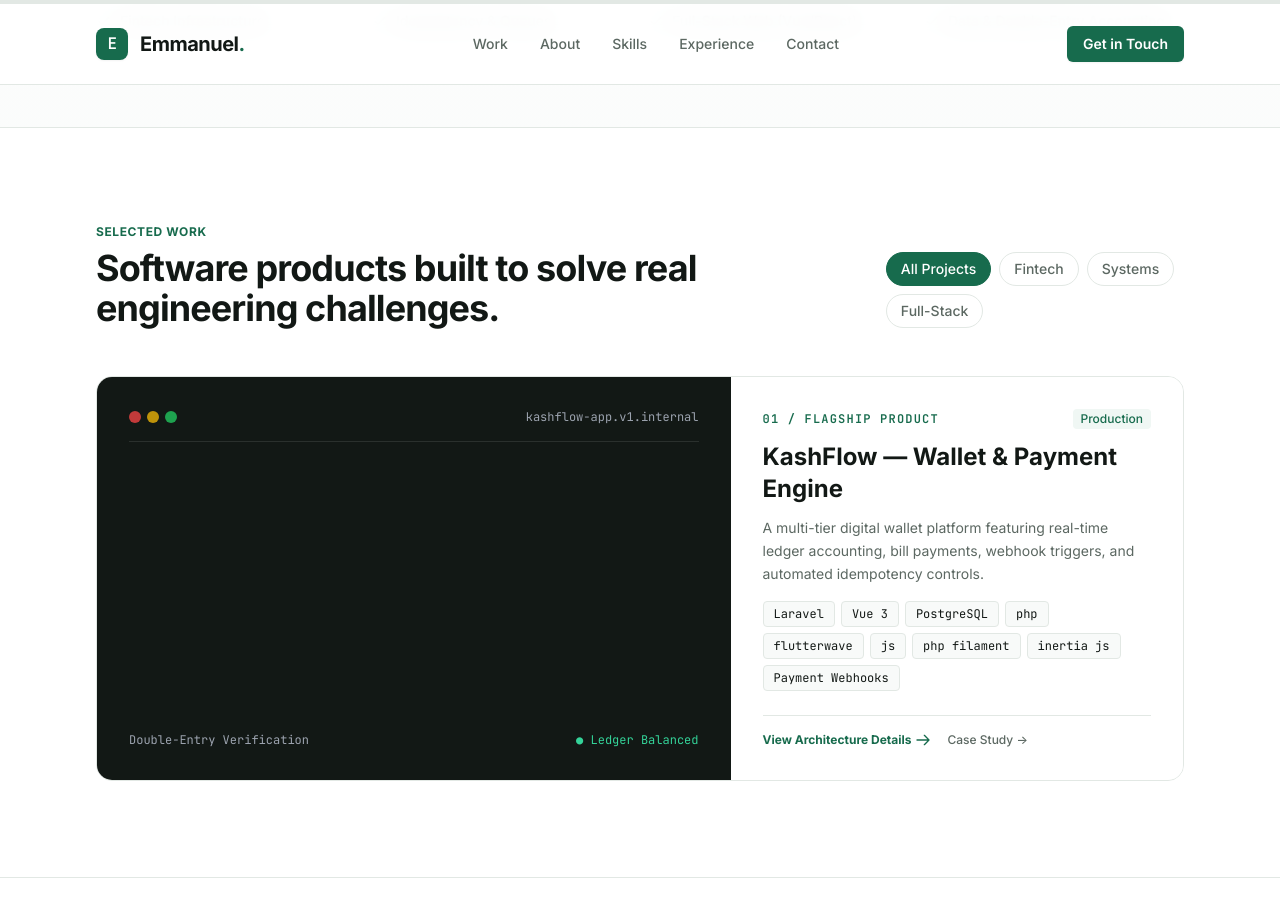
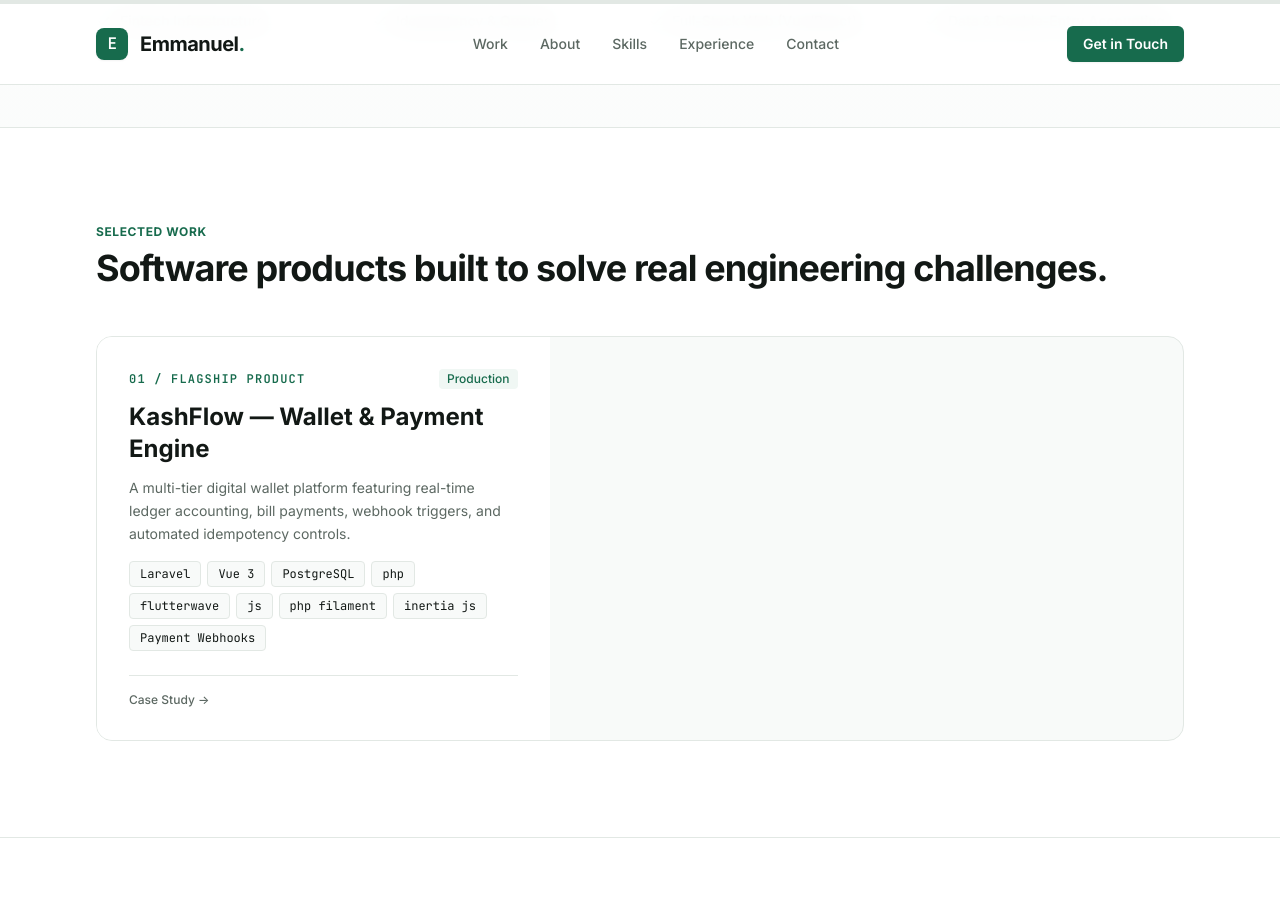
Before and after one commit to AvalonLabs-cloud/solid-cloud.github.io, a Jekyll site: the page index.html, which Jekyll copies as it is, in a window 1280 px wide and 900 px high, scrolled down 619 px. Built offline with Jekyll 4.4.1, drawn with Linux system fonts in a browser that asks for light colours; nearby versions of some CDN libraries; some of the changed text lies outside the part shown.

Commit message:
Refactor index.html by removing filters and updating email
Updated email address and removed unused sections from the HTML.

```diff
--- a/index.html
+++ b/index.html
@@ -203,14 +203,6 @@
             <p class="text-xs font-bold uppercase tracking-wider text-brand mb-2">Selected Work</p>
             <h2 class="text-2xl sm:text-4xl font-bold text-ink tracking-tight">Software products built to solve real engineering challenges.</h2>
           </div>
-
-          <!-- Category Filter Buttons -->
-          <div class="flex flex-wrap gap-2 text-xs sm:text-sm" id="projectFilters">
-            <button data-filter="all" class="filter-btn active px-3.5 py-1.5 rounded-full border border-brand bg-brand text-white font-medium transition-all">All Projects</button>
-            <button data-filter="fintech" class="filter-btn px-3.5 py-1.5 rounded-full border border-surface-border bg-white text-ink-muted hover:border-brand font-medium transition-all">Fintech</button>
-            <button data-filter="systems" class="filter-btn px-3.5 py-1.5 rounded-full border border-surface-border bg-white text-ink-muted hover:border-brand font-medium transition-all">Systems</button>
-            <button data-filter="fullstack" class="filter-btn px-3.5 py-1.5 rounded-full border border-surface-border bg-white text-ink-muted hover:border-brand font-medium transition-all">Full-Stack</button>
-          </div>
         </div>
 
         <!-- Projects Grid -->
@@ -219,26 +211,6 @@
           <!-- PROJECT 1 (FLAGSHIP): KashFlow -->
           <article data-category="fintech fullstack" class="project-card lg:col-span-2 group rounded-2xl border border-surface-border bg-surface-neutral overflow-hidden hover:border-brand-border hover:shadow-xl transition-all duration-300">
             <div class="grid grid-cols-1 lg:grid-cols-12">
-
-              <!-- Custom Interactive Mockup Placeholder Frame -->
-              <div class="lg:col-span-7 bg-ink p-6 sm:p-8 flex flex-col justify-between relative min-h-[280px] sm:min-h-[340px]">
-                <div class="flex items-center justify-between pb-4 border-b border-white/10 text-xs font-mono text-gray-400">
-                  <div class="flex items-center gap-1.5">
-                    <span class="w-3 h-3 rounded-full bg-red-500/80 inline-block"></span>
-                    <span class="w-3 h-3 rounded-full bg-yellow-500/80 inline-block"></span>
-                    <span class="w-3 h-3 rounded-full bg-green-500/80 inline-block"></span>
-                  </div>
-                  <span>kashflow-app.v1.internal</span>
-                </div>
-
-
-
-                <div class="flex items-center justify-between text-xs text-gray-400 font-mono pt-2">
-                  <span>Double-Entry Verification</span>
-                  <span class="text-emerald-400">● Ledger Balanced</span>
-                </div>
-              </div>
-
               <!-- Project Info -->
               <div class="lg:col-span-5 p-6 sm:p-8 flex flex-col justify-between bg-white">
                 <div>
@@ -269,11 +241,10 @@
 
                 <!-- Project Actions -->
                 <div class="flex items-center gap-4 pt-4 border-t border-surface-border">
-                  <button onclick="openProjectModal('kashflow')" class="text-xs font-bold text-brand hover:text-brand-dark flex items-center gap-1">
-                    <span>View Architecture Details</span>
-                    <svg class="w-4 h-4" fill="none" stroke="currentColor" viewBox="0 0 24 24"><path stroke-linecap="round" stroke-linejoin="round" stroke-width="2" d="M14 5l7 7m0 0l-7 7m7-7H3"/></svg>
-                  </button>
-                  <a href="{{ '/case-studies/kashflow/' | relative_url }}" class="text-xs font-medium text-ink-muted hover:text-ink">Case Study →</a>
+<a href="https://kashflow.bond/main-index"
+   class="text-xs font-medium text-ink-muted hover:text-ink">
+  Case Study →
+</a>
                 </div>
               </div>
             </div>
@@ -443,19 +414,8 @@
                 <span id="copyBtnText">Copy Email Address</span>
               </button>
             </div>
-
-            <!-- Social Links -->
-            <div class="flex items-center gap-6 pt-6 border-t border-surface-border text-xs sm:text-sm font-medium text-ink-muted">
-              <a href="https://github.com/YOUR-USERNAME" target="_blank" rel="noopener noreferrer" class="hover:text-brand transition-colors flex items-center gap-1.5">
-                <span>GitHub</span>
-                <svg class="w-3.5 h-3.5" fill="none" stroke="currentColor" viewBox="0 0 24 24"><path stroke-linecap="round" stroke-linejoin="round" stroke-width="2" d="M10 6H6a2 2 0 00-2 2v10a2 2 0 002 2h10a2 2 0 002-2v-4M14 4h6m0 0v6m0-6L10 14"/></svg>
-              </a>
-            </div>
-
           </div>
-
         </div>
-
       </div>
     </section>
 
```
Also changed, not shown: other parts of index.html (+2 -2 lines).
